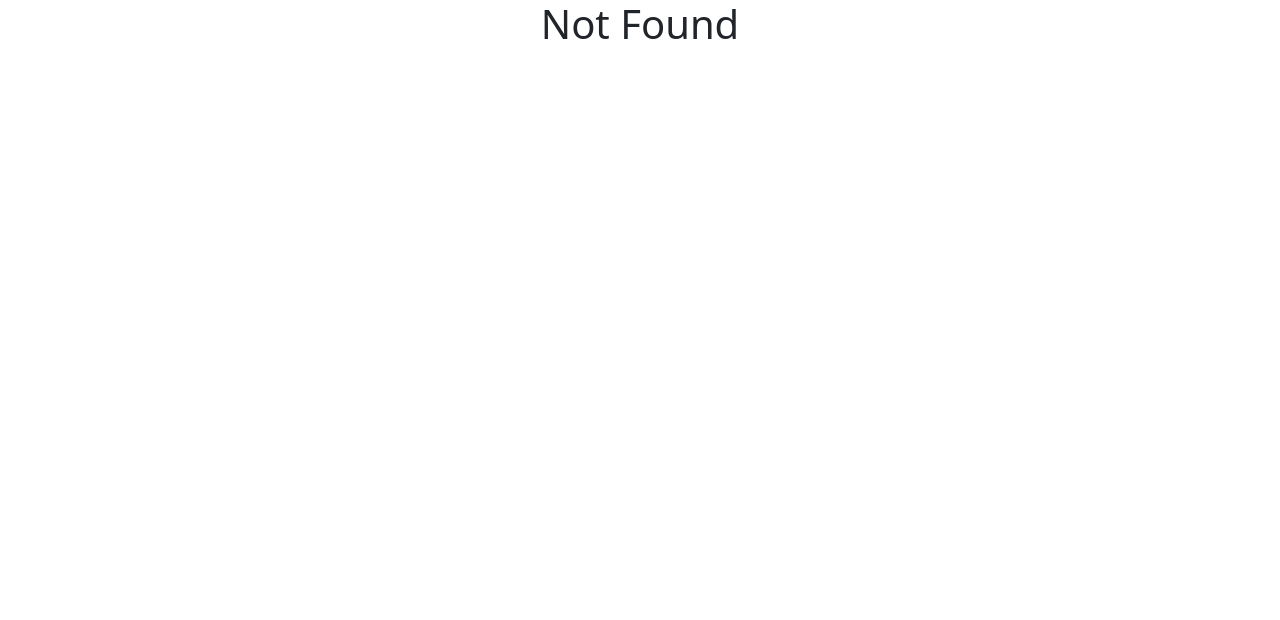
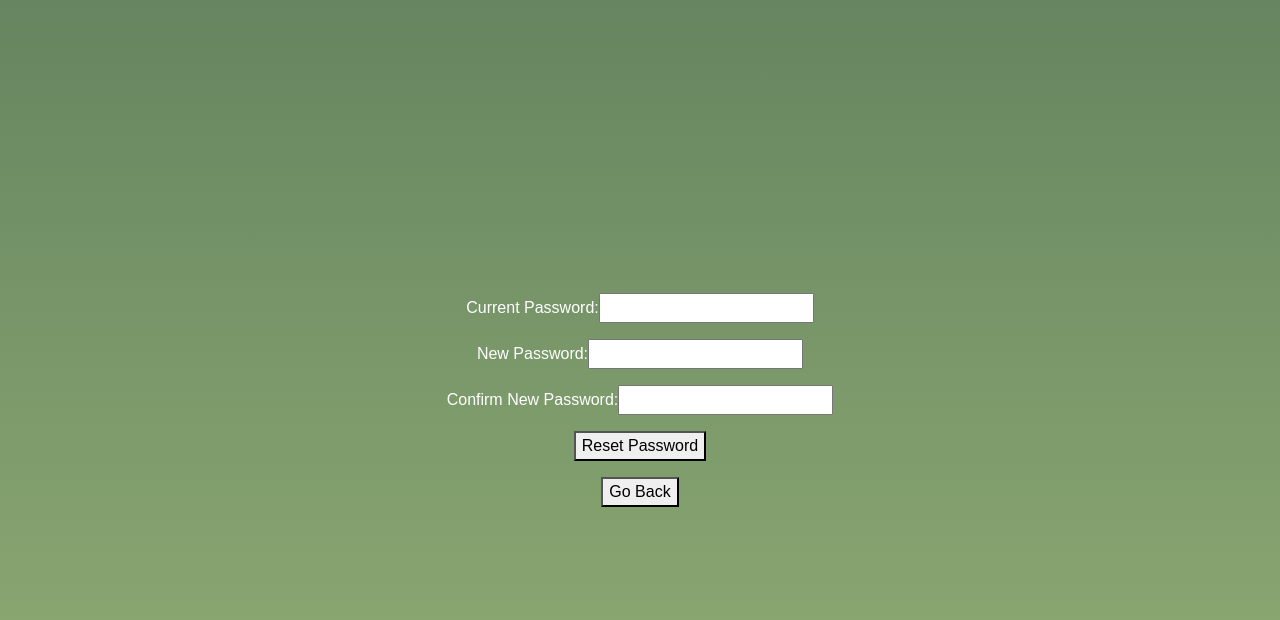
Before and after one commit to sanjulagathsara/Jupiter-Human_Resource-Management-System, a React (Create React App) app in the folder Frontend/: page /login/Employee/reset-password in a window 1280 px wide. Shown: the top 620 px of the page. Built offline with nearby package versions, Linux system fonts and the light colour scheme; no server answers.

Commit message:
Reset Password page added

```diff
--- a/Frontend/src/App.js
+++ b/Frontend/src/App.js
@@ -17,6 +17,7 @@ import LeaveRequest from "./Components/EmpUI/LeaveRequest";
 import LoginUI from "./Components/login";
 import AddHRManager from "./Components/Admin/AddHrManager";
 import EditPI from "./Components/ManUI/EditPI";
+import ResetPassword from "./Components/resetPassword";
 function App() {
   return (
     <div className="App">
@@ -91,6 +92,10 @@ function App() {
               element={<AddHRManager />}
             ></Route>
             <Route path="/login/home" element={<LoginUI />}></Route>
+            <Route
+              path="/login/Employee/reset-password"
+              element={<ResetPassword />}
+            ></Route>
             <Route path="*" element={<h1>Not Found</h1>}></Route>
           </Routes>
         </div>
--- a/Frontend/src/Components/EmpUI/EmployeeUI.js
+++ b/Frontend/src/Components/EmpUI/EmployeeUI.js
@@ -73,6 +73,11 @@ const EmployeeUI = () => {
                 </Link>
               </li>
               <li className="nav-item">
+                <Link to="/login/Employee/reset-password" className="nav-link">
+                  Reset Password
+                </Link>
+              </li>
+              <li className="nav-item">
                 <Link to="/" onClick={handleLogOut} className="nav-link">
                   Log Out
                 </Link>
--- a/Frontend/src/Components/EmpUI/LeaveRequest.js
+++ b/Frontend/src/Components/EmpUI/LeaveRequest.js
@@ -1,8 +1,13 @@
 import React from "react";
 import axios from "axios";
 import { useState, useEffect } from "react";
+import { useNavigate } from "react-router-dom";
 
 const LeaveRequest = () => {
+  const navigate = useNavigate();
+  const goBack = () => {
+    navigate(-1);
+  };
   const [record, setRecord] = useState([]);
   useEffect(() => {
     axios.get("http://localhost:5001/api/leaveDetails").then((res) => {
@@ -24,6 +29,7 @@ const LeaveRequest = () => {
     });
   }, []);
 
+  const [errorMessage, setErrorMessage] = useState("");
   useEffect(
     () => {
       const sendLeaveRequest = async () => {
@@ -36,7 +42,7 @@ const LeaveRequest = () => {
               EndDate: document.getElementById("end").value,
             }
           );
-          console.log("Leave details sent from frontend", response.data);
+          setErrorMessage(response.data.message);
         } catch (error) {
           console.error("Error sending leave request", error);
         }
@@ -60,9 +66,9 @@ const LeaveRequest = () => {
   return (
     <div className="d-flex flex-column align-items-center gradient-bg bg-primary vh-100">
       <h1>Leave Request Form</h1>
-      <h2>Employee ID : {record.Employee_ID}</h2>
+
       <h2>
-        Remaining Maternity Leave count :{" "}
+        Remaining Maternity Leave count :
         {record.Remaining_Maternity_Leave_Count}
       </h2>
       <h2>
@@ -75,13 +81,13 @@ const LeaveRequest = () => {
         Remaining Casual Leave count : {record.Remaining_Casual_Leave_Count}
       </h2>
 
-      {
       <form onSubmit={handleSubmit}>
-          <label>Select Leave Type:</label>
+        <label className="mb-3">Select Leave Type:</label>
         <select
           id="dropdown"
           value={selectedOption}
           onChange={handleDropdownChange}
+          required
         >
           <option value="">Select Type</option>
           {leaveType.map((option, index) => (
@@ -91,15 +97,30 @@ const LeaveRequest = () => {
           ))}
         </select>
         <br />
-          <label>Start Date:</label>
-          <input type="date" id="start" name="start" />
+        <label className="mb-3">Start Date:</label>
+        <input type="date" id="start" name="start" required />
         <br />
-          <label>End Date:</label>
-          <input type="date" id="end" name="end" />
+        <label className="mb-3">End Date:</label>
+        <input type="date" id="end" name="end" required />
         <br />
+        <div className="mb-3">
+          <p className="text-danger">{errorMessage}</p>
+        </div>
+        <button
+          onClick={goBack}
+          type="button"
+          className="btn btn-primary"
+          style={{
+            color: "white",
+            fontSize: "16px",
+            marginRight: "50px",
+            marginTop: "20px",
+          }}
+        >
+          Back
+        </button>
         <button type="submit">Submit</button>
       </form>
-      }
     </div>
   );
 };
--- a/Frontend/src/Components/Employee/Employee.js
+++ b/Frontend/src/Components/Employee/Employee.js
@@ -8,6 +8,7 @@ const Employee = () => {
   const navigate = useNavigate();
   const [username, setUsername] = useState();
   const [password, setPassword] = useState();
+  const [errorMessage, setErrorMessage] = useState("");
 
   //post user name and password to the backend and check whether it is correct
   axios.defaults.withCredentials = true;
@@ -35,11 +36,9 @@ const Employee = () => {
       });
 
       console.log(response.data.status);
-
+      setErrorMessage(response.data.message);
       if (response.data.status === "success") {
         navigate("/login/home");
-      } else {
-        alert("Invalid username or password");
       }
     } catch (err) {
       console.error(err.status);
@@ -78,6 +77,9 @@ const Employee = () => {
                 onChange={(event) => setPassword(event.target.value)}
               />
             </div>
+            <div className="mb-3">
+              <p className="text-danger">{errorMessage}</p>
+            </div>
             <button className="btn btn-success w-100 rounded-0">Login</button>
           </form>
         </div>
--- a/Frontend/src/Components/ManUI/EditEmployee.js
+++ b/Frontend/src/Components/ManUI/EditEmployee.js
@@ -100,7 +100,7 @@ const EditEmployee = () => {
       employeeId: record.Employee_ID,
     });
   };
-
+  const [errorMessage, setErrorMessage] = useState("");
   useEffect(() => {
     const sendEditedDataToServer = async () => {
       try {
@@ -130,14 +130,17 @@ const EditEmployee = () => {
           );
 
           if (response.ok) {
+            setErrorMessage("Employee details edited successfully");
             console.log("Edited Data sent to server:");
           } else {
+            setErrorMessage("Employee details not edited");
             console.log("Data not sent to server");
           }
 
           setFormSubmitted(false);
         }
       } catch (error) {
+        setErrorMessage("Employee details not edited");
         console.error("An error occurred:", error);
       }
     };
@@ -166,6 +169,7 @@ const EditEmployee = () => {
         <label className="mb-3">
           Name:
           <input
+            required
             type="text"
             value={record.Name}
             onChange={(e) => setRecord({ ...record, Name: e.target.value })}
@@ -177,6 +181,7 @@ const EditEmployee = () => {
         <label className="mb-3">
           Birthday:
           <input
+            required
             type="date"
             value={
               record.Birthday
@@ -192,6 +197,7 @@ const EditEmployee = () => {
         <label className="mb-3">
           Gender:
           <select
+            required
             value={record.Gender}
             onChange={(e) => {
               setRecord({ ...record, Gender: e.target.value });
@@ -210,6 +216,7 @@ const EditEmployee = () => {
         <label className="mb-3">
           Branch:
           <select
+            required
             value={record.Branch_Name}
             onChange={(e) => {
               setRecord({ ...record, Branch_Name: e.target.value });
@@ -228,6 +235,7 @@ const EditEmployee = () => {
         <label className="mb-3">
           Department:
           <select
+            required
             value={record.Department}
             onChange={(e) => {
               setRecord({ ...record, Department: e.target.value });
@@ -246,6 +254,7 @@ const EditEmployee = () => {
         <label className="mb-3">
           Contact Number:
           <input
+            required
             type="tel"
             value={record.Emergency_contact_Number}
             onChange={(e) =>
@@ -259,6 +268,7 @@ const EditEmployee = () => {
         <label className="mb-3">
           Marital Status:
           <select
+            required
             value={record.Marital_status}
             onChange={(e) =>
               setRecord({ ...record, Marital_status: e.target.value })
@@ -301,6 +311,7 @@ const EditEmployee = () => {
         <label className="mb-3">
           Status:
           <select
+            required
             value={record.Status_Type}
             onChange={(e) =>
               setRecord({ ...record, Status_Type: e.target.value })
@@ -319,6 +330,7 @@ const EditEmployee = () => {
         <label className="mb-3">
           Pay Grade:
           <select
+            required
             value={record.Pay_grade}
             onChange={(e) =>
               setRecord({ ...record, Pay_grade: e.target.value })
@@ -353,6 +365,9 @@ const EditEmployee = () => {
         )}
 
         <br />
+        <div className="mb-3">
+          <p className="text-danger">{errorMessage}</p>
+        </div>
         <button
           onClick={goBack}
           type="button"
--- a/Frontend/src/Components/ManUI/EditPI.js
+++ b/Frontend/src/Components/ManUI/EditPI.js
@@ -7,7 +7,7 @@ const EditPI = () => {
   const [jobTitleList, setJobTitleList] = useState([]);
   const [payGradeList, setPayGradeList] = useState([]);
   const [statusList, setStatusList] = useState([]);
-
+  const [errorMessage, setErrorMessage] = useState("");
   const [branchList, setBranchList] = useState([]);
   const [departmentList, setDepartmentList] = useState([]);
   const maritalStatusOptions = ["Un-Married", "Married", "Divorced", "Widowed"];
@@ -124,18 +124,17 @@ const EditPI = () => {
               }),
             }
           );
-
+          console.log(response);
           if (response.ok) {
-            console.log("Edited Data sent to server:");
-            alert("Data Edited Successfully");
+            setErrorMessage("Successfully Edited");
           } else {
-            console.log("Data not sent to server");
-            alert("Data not Edited");
+            setErrorMessage("Error occurred");
           }
 
           setFormSubmitted(false);
         }
       } catch (error) {
+        setErrorMessage("Error occurred");
         console.error("An error occurred:", error);
       }
     };
@@ -152,6 +151,7 @@ const EditPI = () => {
         <label className="mb-3">
           Name:
           <input
+            required
             type="text"
             value={record.Name}
             onChange={(e) => setRecord({ ...record, Name: e.target.value })}
@@ -163,6 +163,7 @@ const EditPI = () => {
         <label className="mb-3">
           Birthday:
           <input
+            required
             type="date"
             value={
               record.Birthday
@@ -183,6 +184,7 @@ const EditPI = () => {
         <label className="mb-3">
           Gender:
           <select
+            required
             value={record.Gender}
             onChange={(e) => {
               setRecord({ ...record, Gender: e.target.value });
@@ -201,6 +203,7 @@ const EditPI = () => {
         <label className="mb-3">
           Branch:
           <select
+            required
             value={record.Branch_Name}
             onChange={(e) => {
               setRecord({ ...record, Branch_Name: e.target.value });
@@ -219,6 +222,7 @@ const EditPI = () => {
         <label className="mb-3">
           Department:
           <select
+            required
             value={record.Department}
             onChange={(e) => {
               setRecord({ ...record, Department: e.target.value });
@@ -237,6 +241,7 @@ const EditPI = () => {
         <label className="mb-3">
           Contact Number:
           <input
+            required
             type="tel"
             value={record.Emergency_contact_Number}
             onChange={(e) =>
@@ -250,6 +255,7 @@ const EditPI = () => {
         <label className="mb-3">
           Marital Status:
           <select
+            required
             value={record.Marital_status}
             onChange={(e) =>
               setRecord({ ...record, Marital_status: e.target.value })
@@ -275,6 +281,7 @@ const EditPI = () => {
         <label className="mb-3">
           Status:
           <select
+            required
             value={record.Status_Type}
             onChange={(e) =>
               setRecord({ ...record, Status_Type: e.target.value })
@@ -293,6 +300,7 @@ const EditPI = () => {
         <label className="mb-3">
           Pay Grade:
           <select
+            required
             value={record.Pay_grade}
             onChange={(e) =>
               setRecord({ ...record, Pay_grade: e.target.value })
@@ -307,7 +315,9 @@ const EditPI = () => {
           </select>
         </label>
         <br />
-
+        <div className="mb-3">
+          <p className="text-danger">{errorMessage}</p>
+        </div>
         <button
           onClick={goBack}
           type="button"
--- a/Frontend/src/Components/ManUI/ManUI.js
+++ b/Frontend/src/Components/ManUI/ManUI.js
@@ -60,6 +60,8 @@ const ManUI = () => {
                 <Link
                   to="/login/Employee/ManUI/AddEmployee"
                   className="nav-link"
+                  data-bs-toggle="collapse"
+                  data-bs-target=".navbar-collapse.show"
                 >
                   Add Employee
                 </Link>
@@ -68,6 +70,8 @@ const ManUI = () => {
                 <Link
                   to="/login/Employee/ManUI/EmployeeInfo"
                   className="nav-link"
+                  data-bs-toggle="collapse"
+                  data-bs-target=".navbar-collapse.show"
                 >
                   View Employees
                 </Link>
@@ -76,6 +80,8 @@ const ManUI = () => {
                 <Link
                   to="/login/Employee/EmployeeUI/PersonalInfo"
                   className="nav-link"
+                  data-bs-toggle="collapse"
+                  data-bs-target=".navbar-collapse.show"
                 >
                   View My Details
                 </Link>
@@ -84,12 +90,40 @@ const ManUI = () => {
                 <Link
                   to="/login/Employee/ManUI/request-leave"
                   className="nav-link"
+                  data-bs-toggle="collapse"
+                  data-bs-target=".navbar-collapse.show"
                 >
                   View Reports
                 </Link>
               </li>
               <li className="nav-item">
-                <Link to="/" onClick={handleLogOut} className="nav-link">
+                <Link
+                  to="/login/Employee/EmployeeUI/request-leave"
+                  className="nav-link"
+                  data-bs-toggle="collapse"
+                  data-bs-target=".navbar-collapse.show"
+                >
+                  Request Leave
+                </Link>
+              </li>
+              <li className="nav-item">
+                <Link
+                  to="/login/Employee/reset-password"
+                  className="nav-link"
+                  data-bs-toggle="collapse"
+                  data-bs-target=".navbar-collapse.show"
+                >
+                  Reset Password
+                </Link>
+              </li>
+              <li className="nav-item">
+                <Link
+                  to="/"
+                  onClick={handleLogOut}
+                  className="nav-link"
+                  data-bs-toggle="collapse"
+                  data-bs-target=".navbar-collapse.show"
+                >
                   Log Out
                 </Link>
               </li>
--- a/Frontend/src/Components/SupervisorUI/SupervisorUI.js
+++ b/Frontend/src/Components/SupervisorUI/SupervisorUI.js
@@ -56,10 +56,10 @@ const SupervisorUI = () => {
             <ul className="navbar-nav ml-auto">
               <li className="nav-item">
                 <Link
-                  to="/login/Employee/EmployeeUI/PersonalInfo"
+                  to="/login/Employee/EmployeeUI/request-leave"
                   className="nav-link"
                 >
-                  View Leaves Informations
+                  Request Leave
                 </Link>
               </li>
               <li className="nav-item">
@@ -67,20 +67,20 @@ const SupervisorUI = () => {
                   to="/login/Employee/ManUI/request-leave"
                   className="nav-link"
                 >
-                  View Employee
+                  View Leave Informations
                 </Link>
               </li>
               <li className="nav-item">
-                <Link to="/login/Employee/" className="nav-link">
+                <Link
+                  to="/login/Employee/EmployeeUI/PersonalInfo"
+                  className="nav-link"
+                >
                   View My Details
                 </Link>
               </li>
               <li className="nav-item">
-                <Link
-                  to="/login/Employee/ManUI/request-leave"
-                  className="nav-link"
-                >
-                  View Reports
+                <Link to="/login/Employee/reset-password" className="nav-link">
+                  Reset Password
                 </Link>
               </li>
               <li className="nav-item">
--- /dev/null
+++ b/Frontend/src/Components/resetPassword.js
@@ -0,0 +1,99 @@
+import React from "react";
+import { useState, useEffect } from "react";
+import axios from "axios";
+import { useNavigate } from "react-router-dom";
+
+const ResetPassword = () => {
+  const navigate = useNavigate();
+  const [currentPassword, setCurrentPassword] = useState("");
+  const [newPassword, setNewPassword] = useState("");
+  const [confirmNewPassword, setConfirmNewPassword] = useState("");
+  const [errorMessage, setErrorMessage] = useState("");
+
+  axios.defaults.withCredentials = true;
+  const goBack = () => {
+    navigate(-1);
+  };
+
+  useEffect(() => {
+    axios
+      .get("http://localhost:5001/api/check")
+      .then((response) => {
+        if (response.data.valid) {
+        } else {
+          navigate("/login");
+        }
+      })
+      .catch((err) => {
+        console.log(err);
+      });
+  }, []);
+
+  const handleSubmit = (event) => {
+    event.preventDefault();
+    if (newPassword !== confirmNewPassword) {
+      setErrorMessage("New passwords do not match");
+    } else {
+      axios
+        .post("http://localhost:5001/api/reset-password", {
+          currentPassword: currentPassword,
+          newPassword: newPassword,
+        })
+        .then((response) => {
+          setErrorMessage(response.data.message);
+        })
+        .catch((err) => {
+          console.log(err);
+        });
+      setErrorMessage("");
+      setCurrentPassword("");
+      setNewPassword("");
+      setConfirmNewPassword("");
+    }
+  };
+  return (
+    <div className="d-flex flex-column align-items-center justify-content-center gradient-bg bg-primary vh-100 text-center">
+      <form onSubmit={handleSubmit}>
+        <div className="mb-3">
+          <label htmlFor="current-password">Current Password:</label>
+          <input
+            required
+            type="password"
+            id="current-password"
+            value={currentPassword}
+            onChange={(event) => setCurrentPassword(event.target.value)}
+          />
+        </div>
+        <div className="mb-3">
+          <label htmlFor="new-password">New Password:</label>
+          <input
+            required
+            type="password"
+            id="new-password"
+            value={newPassword}
+            onChange={(event) => setNewPassword(event.target.value)}
+          />
+        </div>
+        <div className="mb-3">
+          <label htmlFor="confirm-new-password">Confirm New Password:</label>
+          <input
+            required
+            type="password"
+            id="confirm-new-password"
+            value={confirmNewPassword}
+            onChange={(event) => setConfirmNewPassword(event.target.value)}
+          />
+        </div>
+        {errorMessage && <p className="text-danger">{errorMessage}</p>}
+        <button type="submit" className="mb-3">
+          Reset Password
+        </button>
+      </form>
+      <button onClick={goBack} className="primary">
+        Go Back
+      </button>
+    </div>
+  );
+};
+
+export default ResetPassword;
```
Also changed, not shown: Frontend/src/Components/ManUI/AddEmployee.js (+9 -0 lines), 1 other file (tests, documents, lock files or other folders). Lines whose indentation alone changed are shown as unchanged.
